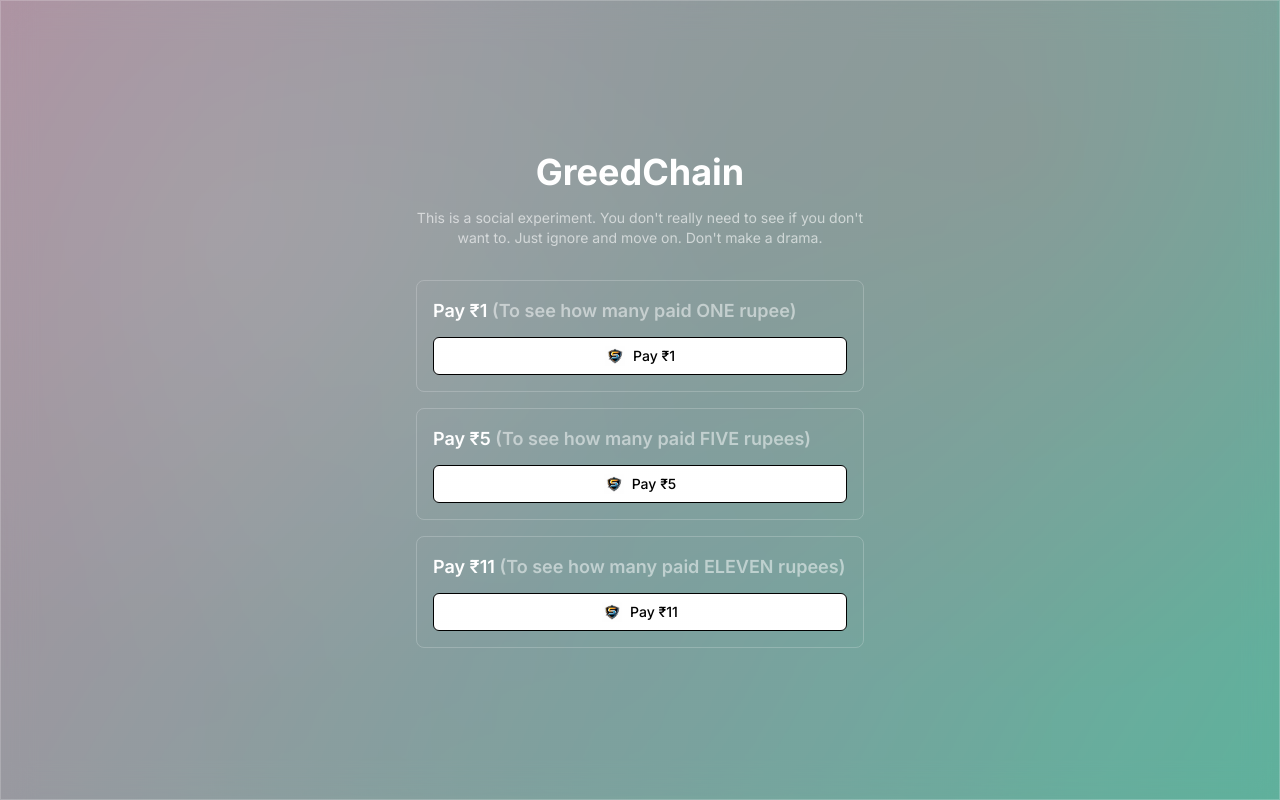
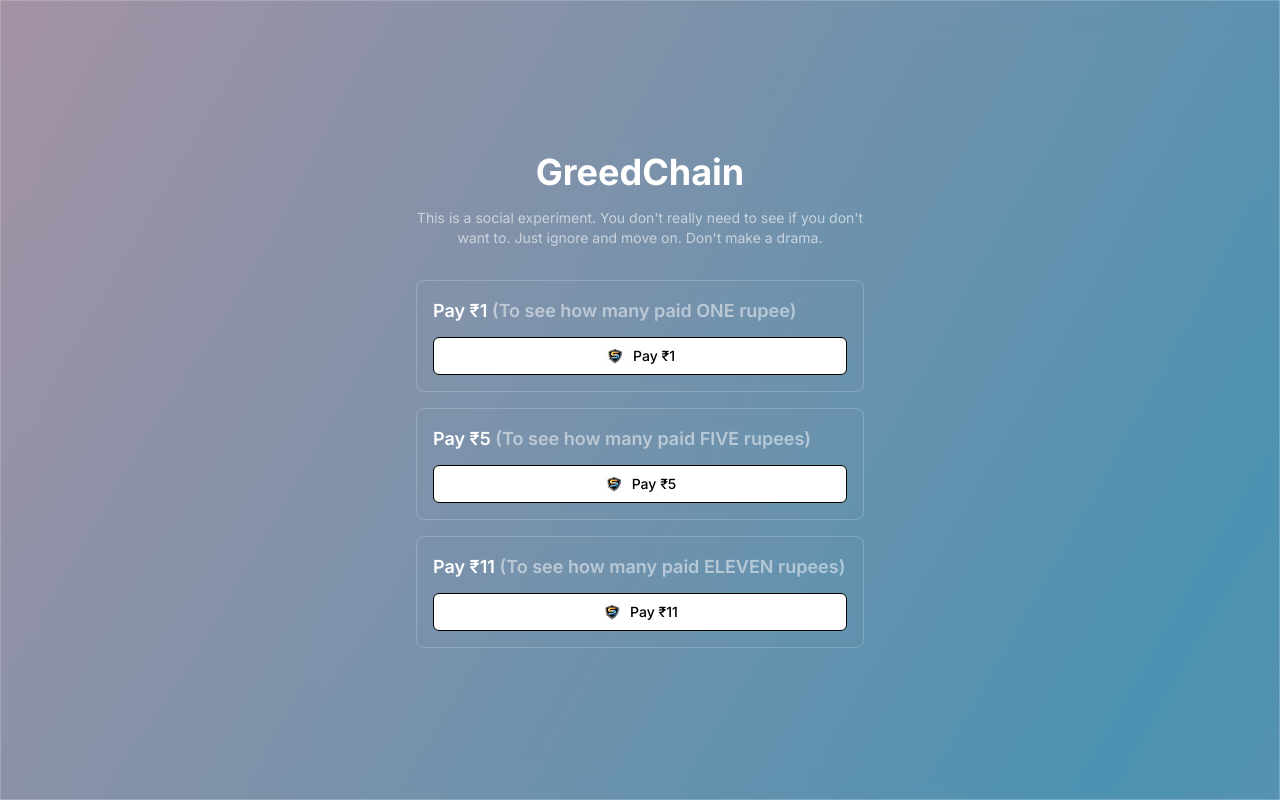
Before and after one commit to Suryatejaa/Greed-chain, a Next.js app: page / in a window 1280 px wide. Built offline with nearby package versions, Linux system fonts and the light colour scheme.

Commit message:
Added colourful bg

```diff
--- a/app/globals.css
+++ b/app/globals.css
@@ -2,54 +2,46 @@
 @tailwind components;
 @tailwind utilities;
 
-/* :root {
-  --background: #ffffff;
-  --foreground: #171717;
-}
-
-@media (prefers-color-scheme: dark) {
-  :root {
-    --background: #0a0a0a;
-    --foreground: #ededed;
-  }
-}
-
-body {
-  color: var(--foreground);
-  background: var(--background);
-  font-family: Arial, Helvetica, sans-serif;
-} */
-/* ---------------- Liquid Gradient Background ---------------- */
+/* ---------------- Base Gradient ---------------- */
 
 body {
   position: relative;
   min-height: 100vh;
   color: #ededed;
-  background: linear-gradient(120deg,
-      #c7d2fe,
-      #bae6fd,
-      #fbcfe8,
-      #8afde0,
-      #ddd6fe);
+
+  background: linear-gradient(
+    120deg,
+    #c7d2fe,
+    #bae6fd,
+    #fbcfe8,
+    #6cd0ff,
+    #ddd6fe
+  );
   background-size: 400% 400%;
-  animation: gradientFlow 25s ease infinite;
+  animation: gradientFlow 23s ease infinite;
+  overflow-x: hidden;
 }
 
-/* Soft overlay for depth */
+/* ---------------- Liquid Flow Glitters ---------------- */
+
 body::before {
   content: "";
   position: fixed;
-  inset: 0;
+  inset: -20%;
+  pointer-events: none;
+  z-index: 0;
+
   background:
-    radial-gradient(circle at 20% 30%, rgba(255, 255, 255, 0.35), transparent 40%),
-    radial-gradient(circle at 80% 20%, rgba(255, 182, 193, 0.25), transparent 45%),
-    radial-gradient(circle at 50% 80%, rgba(173, 216, 230, 0.25), transparent 50%);
-  animation: liquidDrift 40s ease-in-out infinite;
-  z-index: -1;
-  pointer-events: none;
+    radial-gradient(circle at 20% 30%, rgba(255,255,255,0.08), transparent 60%),
+    radial-gradient(circle at 70% 20%, rgba(255,255,255,0.06), transparent 65%),
+    radial-gradient(circle at 40% 80%, rgba(255,255,255,0.07), transparent 70%);
+
+  mix-blend-mode: soft-light;
+  filter: blur(2px);
+  animation: liquidGlitterDrift 35s ease-in-out infinite;
 }
 
-/* ---------------- Reliable Subtle Grain ---------------- */
+/* ---------------- Subtle Grain (ALWAYS visible) ---------------- */
 
 body::after {
   content: "";
@@ -61,82 +53,39 @@ body::after {
   background-image:
     repeating-linear-gradient(
       0deg,
-      rgba(255, 255, 255, 0.03) 0px,
-      rgba(255, 255, 255, 0.03) 1px,
+      rgba(255,255,255,0.035) 0px,
+      rgba(255,255,255,0.035) 1px,
       transparent 1px,
       transparent 2px
     ),
     repeating-linear-gradient(
       90deg,
-      rgba(0, 0, 0, 0.03) 0px,
-      rgba(0, 0, 0, 0.03) 1px,
+      rgba(0,0,0,0.035) 0px,
+      rgba(0,0,0,0.035) 1px,
       transparent 1px,
       transparent 2px
     );
 
-  opacity: 0.06;
-}
-
-
-/* Gentle drift so noise doesn’t feel “stuck” */
-@keyframes noiseDrift {
-  0% {
-    transform: translate(0, 0);
-  }
-
-  50% {
-    transform: translate(-1%, 1%);
-  }
-
-  100% {
-    transform: translate(0, 0);
-  }
+  opacity: 0.5;
+  mix-blend-mode: overlay;
 }
 
 /* ---------------- Animations ---------------- */
 
 @keyframes gradientFlow {
+  0% { background-position: 0% 50%; }
+  50% { background-position: 100% 50%; }
+  100% { background-position: 0% 50%; }
+}
+
+@keyframes liquidGlitterDrift {
   0% {
-    background-position: 0% 50%;
+    transform: translate(0, 0) rotate(0deg);
   }
-
   50% {
-    background-position: 100% 50%;
+    transform: translate(-6%, -4%) rotate(1deg);
   }
-
   100% {
-    background-position: 0% 50%;
+    transform: translate(0, 0) rotate(0deg);
   }
 }
-
-@keyframes liquidDrift {
-  0% {
-    transform: translate(0, 0) scale(1);
-  }
-
-  50% {
-    transform: translate(-4%, -6%) scale(1.05);
-  }
-
-  100% {
-    transform: translate(0, 0) scale(1);
-  }
-}
-
-@keyframes fadeIn {
-  from {
-    opacity: 0;
-    transform: translateY(4px);
-  }
-
-  to {
-    opacity: 1;
-    transform: translateY(0);
-  }
-}
-
-@layer utilities {
-  .text-balance {
-    text-wrap: balance;
-  }
-}
```
